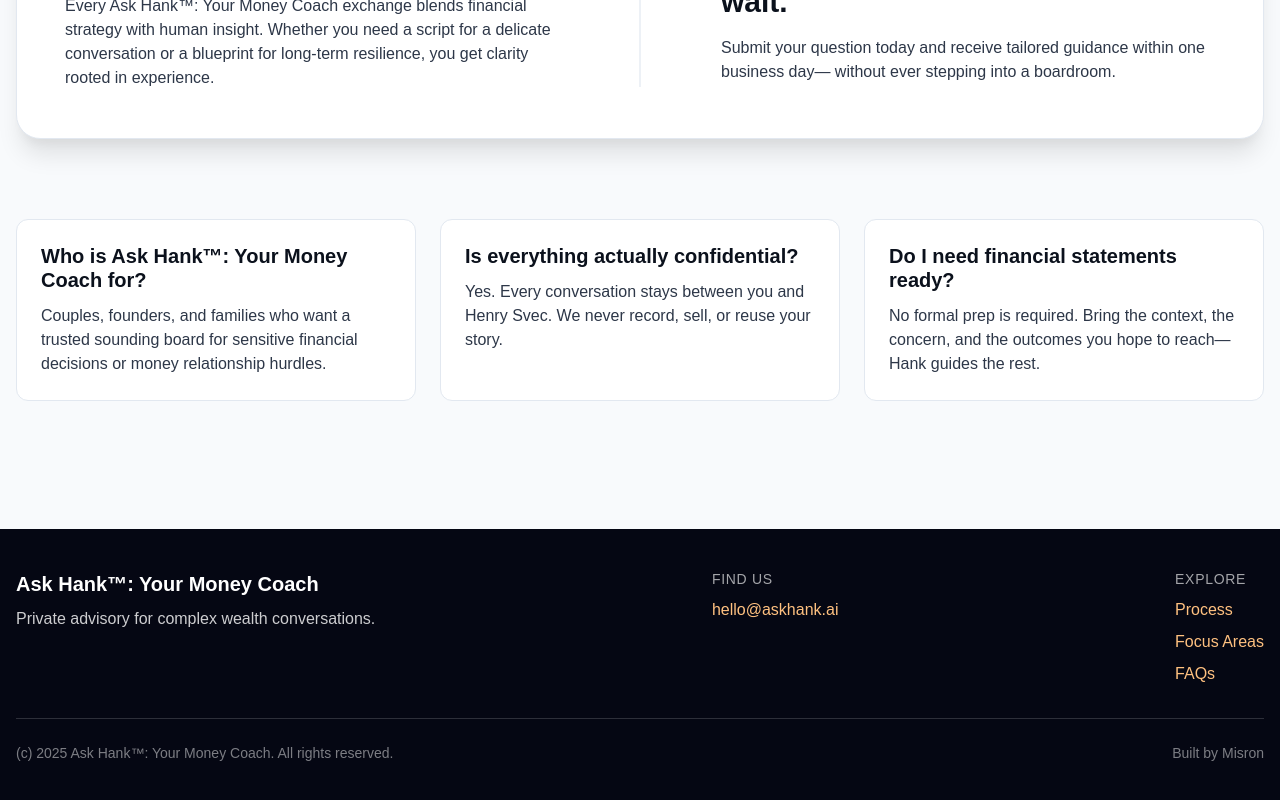
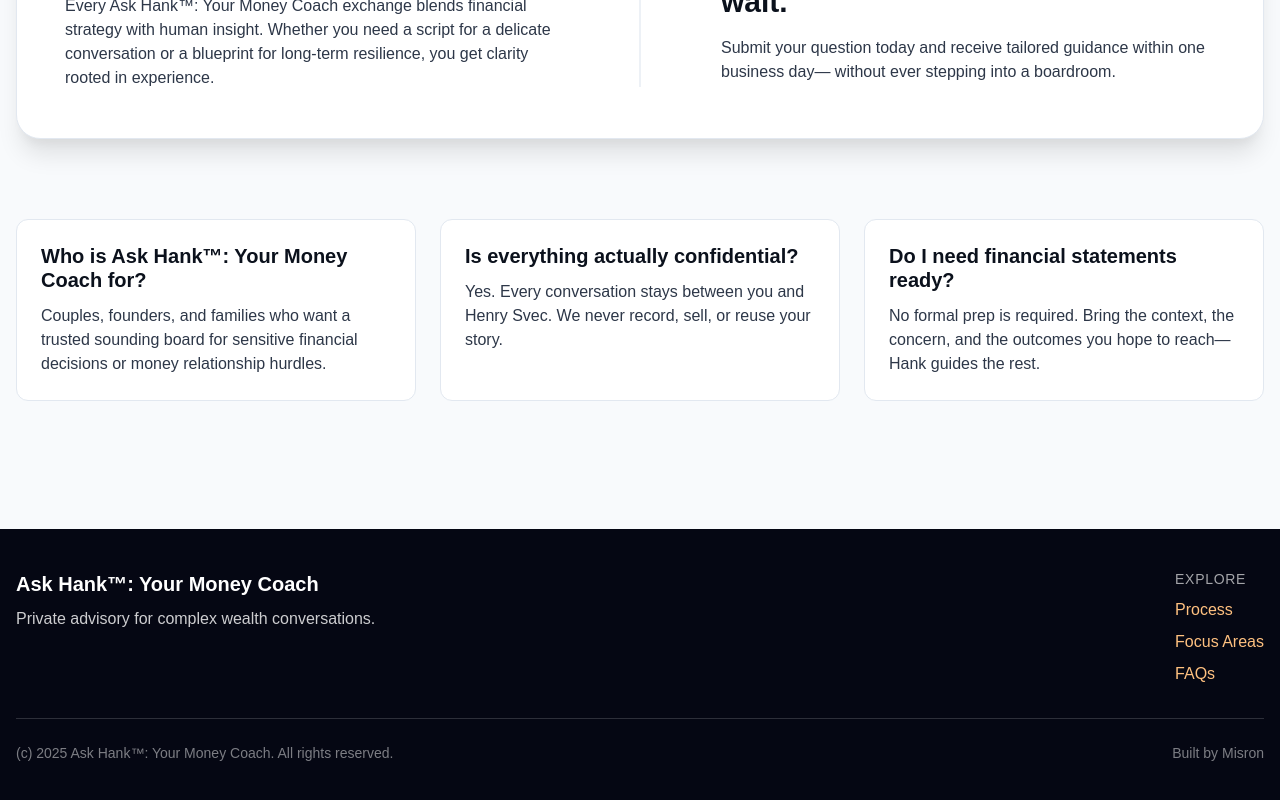
Before and after one commit to ambarishg/askhankwebsite, a React (Vite) app: page / in a window 1280 px wide. Shown: the part 2661-3461 px from the top of the page. Built offline with nearby package versions, Linux system fonts and the light colour scheme.

Commit message:
Refining the Footer

```diff
--- a/src/components/SiteFooter.jsx
+++ b/src/components/SiteFooter.jsx
@@ -15,14 +15,7 @@
             </Text>
           </Box>
 
-          <Flex direction="column" gap={2}>
-            <Text textTransform="uppercase" letterSpacing="wider" fontSize="sm" color="whiteAlpha.700">
-              Find us
-            </Text>
-            <Link href="mailto:hello@askhank.ai" color="accent.200">
-              hello@askhank.ai
-            </Link>
-          </Flex>
+
 
           <Flex direction="column" gap={2}>
             <Text textTransform="uppercase" letterSpacing="wider" fontSize="sm" color="whiteAlpha.700">
```
